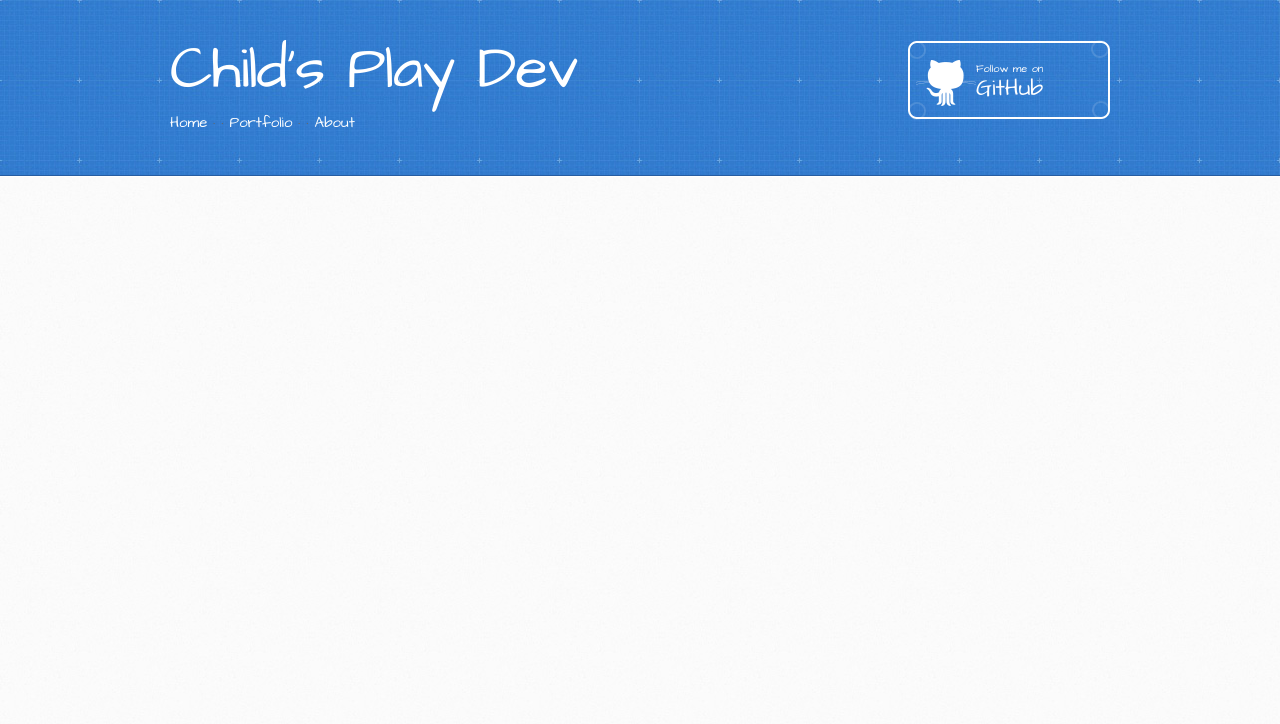
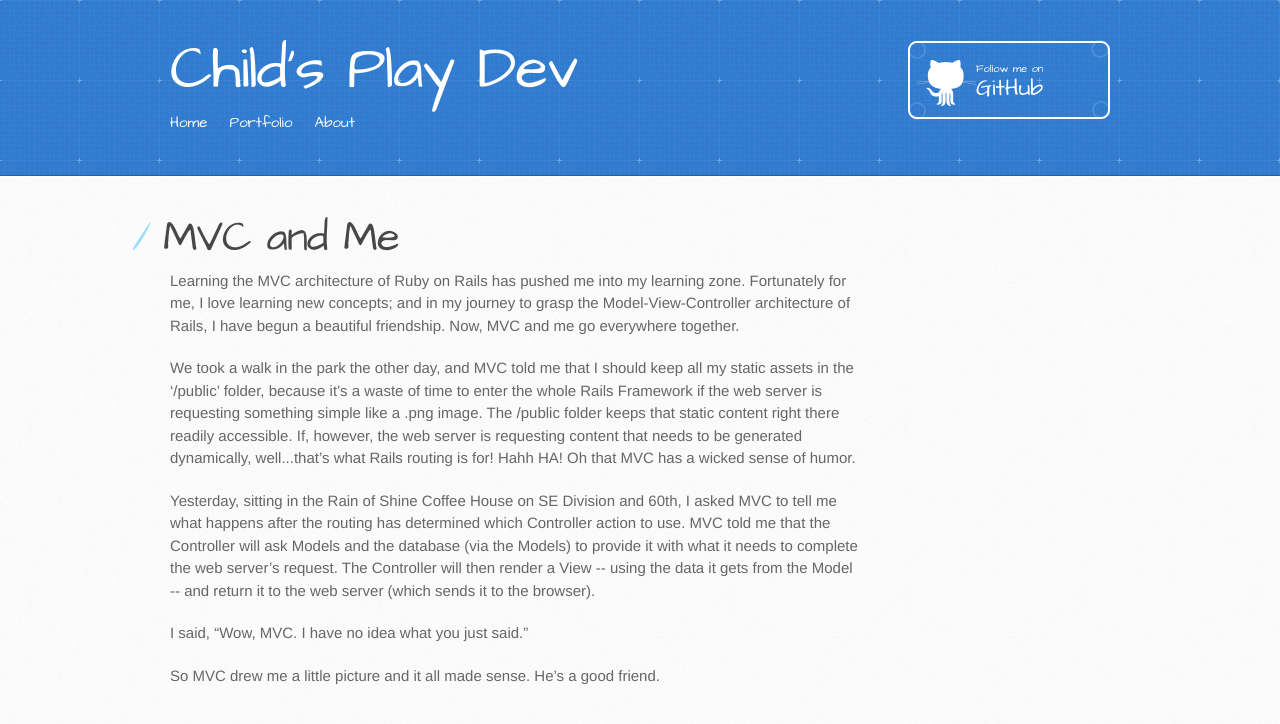
Before and after one commit to criskelly/criskelly.github.com, a Jekyll site: the page built from index.html, in a window 1280 px wide. Shown: the top 724 px of the page. Built offline with Jekyll 4.4.1, drawn with Linux system fonts in a browser that asks for light colours; Markdown is read by kramdown in place of the engine named in the settings.

Commit message:
put text on index page

```diff
--- a/index.html
+++ b/index.html
@@ -3,3 +3,15 @@
 
 layout: default
 ---
+
+<h1>MVC and Me</h1>
+
+<p>Learning the MVC architecture of Ruby on Rails has pushed me into my learning zone.  Fortunately for me, I love learning new concepts; and in my journey to grasp the Model-View-Controller architecture of Rails, I have begun a beautiful friendship. Now, MVC and me go everywhere together.</p>
+
+<p>We took a walk in the park the other day, and MVC told me that I should keep all my static assets in the ‘/public’ folder, because it’s a waste of time to enter the whole Rails Framework if the web server is requesting something simple like a .png image. The /public folder keeps that static content right there readily accessible. If, however, the web server is requesting content that needs to be generated dynamically, well...that’s what Rails routing is for! Hahh HA! Oh that MVC has a wicked sense of humor.</p>
+
+<p>Yesterday, sitting in the Rain of Shine Coffee House on SE Division and 60th, I asked MVC to tell me what happens after the routing has determined which Controller action to use.  MVC told me that the Controller will ask Models and the database (via the Models) to provide it with what it needs to complete the web server’s request. The Controller will then render a View -- using the data it gets from the Model -- and return it to the web server (which sends it to the browser).</p>
+
+<p>I said, “Wow, MVC. I have no idea what you just said.”</p>
+
+<p>So MVC drew me a little picture and it all made sense. He’s a good friend.</p>
```
